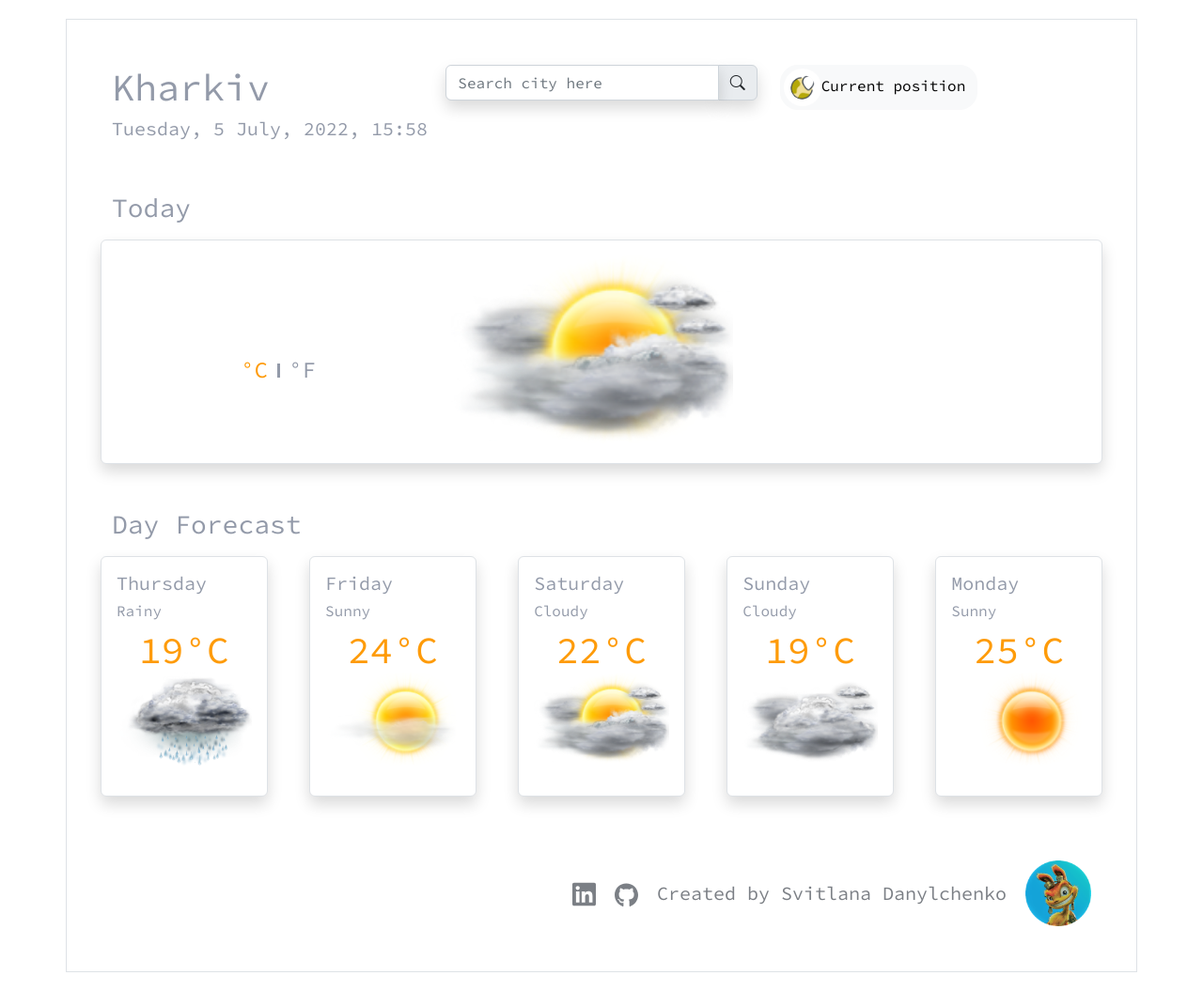
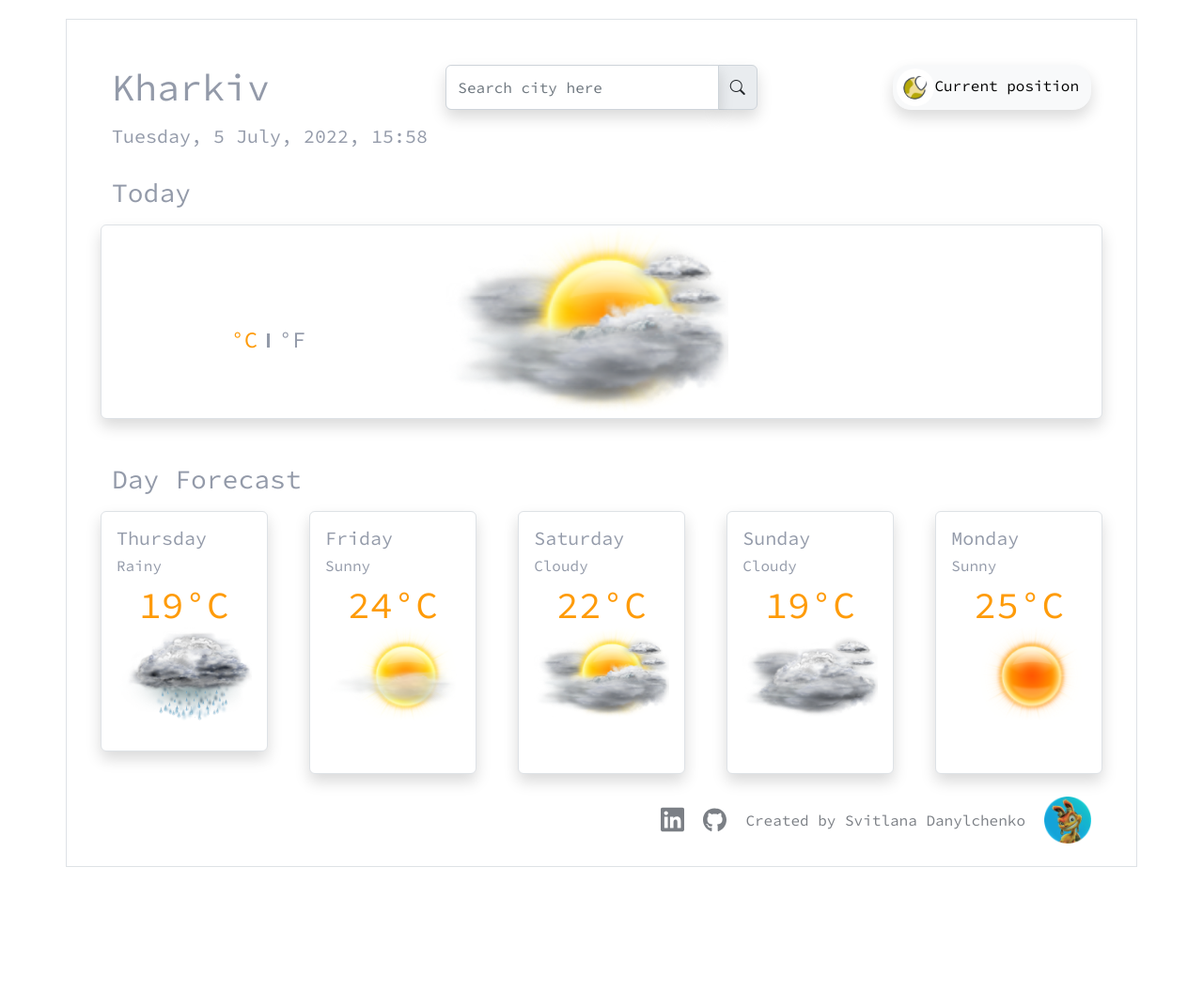
Before and after one commit to LanaDev-DS/Weather_forecast_app, a plain HTML site: page index.html in a window 1280 px wide. Shown: the whole page at 94% size. After the commit the page ends 943 px from the top, so only its background shows below. Drawn offline with nearby package versions, Linux system fonts and the light colour scheme; no server answers.

Commit message:
Fix files

```diff
--- a/index.html
+++ b/index.html
@@ -19,7 +19,7 @@
   </head>
   <body>
     <section class="weather-widget">
-      <div class="container border p-5">
+      <div class="container border pt-5 pb-4 ps-5 pe-5">
         <div class="row justify-content-between">
           <div class="col-4">
             <h1 id="city"></h1>
@@ -31,30 +31,32 @@
                 type="text"
                 class="form-control shadow"
                 placeholder="Search city here"
+                style="height: 48px;"
 
               />
               <button
                 id="basic-addon2"
                 type="submit"
-                class="input-group-text shadow">
+                class="input-group-text shadow"
+                style="height: 48px;">
                 <i class="bi bi-search">
                 </i>
               </button>
             </form>
           </div>
-          <div class="col-4">
-            <button type="button" class="btn btn-light btn-md btn-rounded" id="current-location">
+          <div class="col-4 text-end">
+            <button type="button" class="btn btn-light btn-md btn-rounded shadow" id="current-location">
               <img src="src/images/icons8-location-64.png" width="40" class="rounded-circle bg-white" style="padding: 7px 7px;" alt="Location"/>Current position
             </button>
           </div>
         </div>
-        <div class="row mb-5">
+        <div class="row mb-4">
           <span class="h5" id="data"></span>
         </div>
         <div class="row mb-2">
           <span class="h3">Today</span>
         </div>
-        <div class="row align-items-center border mb-5 shadow p-3 mb-5 bg-body rounded">
+        <div class="row align-items-center border mb-5 shadow mb-5 bg-body rounded">
           <div class="col align-items-center text-center">
             <span class="display-1 temperature-value" id="temperature"></span>
             <a href="#" class="active degree" id="celsius">°C</a>
@@ -92,7 +94,7 @@
               <div class="col"><img src="src/images/rainy.png" class="img-fluid" alt="Sunny"></div>
             </div>
           </div>
-          <div class="col-2 border shadow p-3 mb-5 bg-body rounded">
+          <div class="col-2 border shadow p-3 mb-4 bg-body rounded">
             <ul class="list-unstyled">
               <li class="h5">Friday</li>
               <li class="h6">Sunny</li>
@@ -103,7 +105,7 @@
               <div class="col"><img src="src/images/party_sunny.png" class="img-fluid" alt="Sunny"></div>
             </div>
           </div>
-          <div class="col-2 border shadow p-3 mb-5 bg-body rounded">
+          <div class="col-2 border shadow p-3 mb-4 bg-body rounded">
             <ul class="list-unstyled">
               <li class="h5">Saturday</li>
               <li class="h6">Cloudy</li>
@@ -114,7 +116,7 @@
               <div class="col"><img src="src/images/party_cloudy.png" class="img-fluid" alt="Sunny"></div>
             </div>
           </div>
-          <div class="col-2 border shadow p-3 mb-5 bg-body rounded">
+          <div class="col-2 border shadow p-3 mb-4 bg-body rounded">
             <ul class="list-unstyled">
               <li class="h5">Sunday</li>
               <li class="h6">Cloudy</li>
@@ -125,7 +127,7 @@
               <div class="col"><img src="src/images/cloudy.png" class="img-fluid" alt="Sunny"></div>
             </div>
           </div>
-          <div class="col-2  border shadow p-3 mb-5 bg-body rounded">
+          <div class="col-2  border shadow p-3 mb-4 bg-body rounded">
             <ul class="list-unstyled">
               <li class="h5">Monday</li>
               <li class="h6">Sunny</li>
--- a/src/styles.css
+++ b/src/styles.css
@@ -31,13 +31,12 @@ body {
 }
 
 .author-weather-widget {
-  padding-top: 20px;
-  font-size: 20px;
+  font-size: 16px;
   display: flex;
   align-items: center;
   justify-content: end;
   gap: 20px;
-  color: #7B7F85;
+  color: #7b7f85;
 }
 
 .author-weather-widget__social-link {
@@ -47,7 +46,7 @@ body {
 
 .author-weather-widget_author-image {
   width: 100%;
-  max-width: 70px;
+  max-width: 50px;
 }
 
 .btn-rounded {
```
